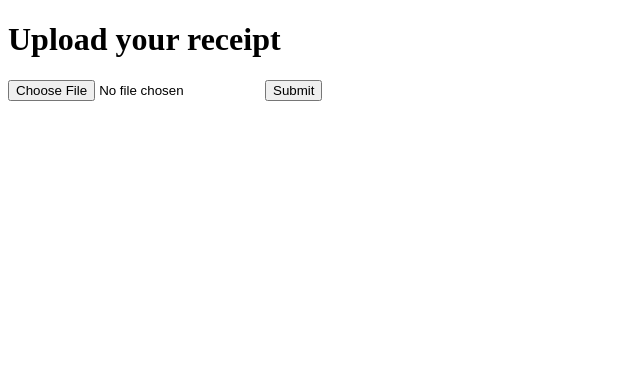
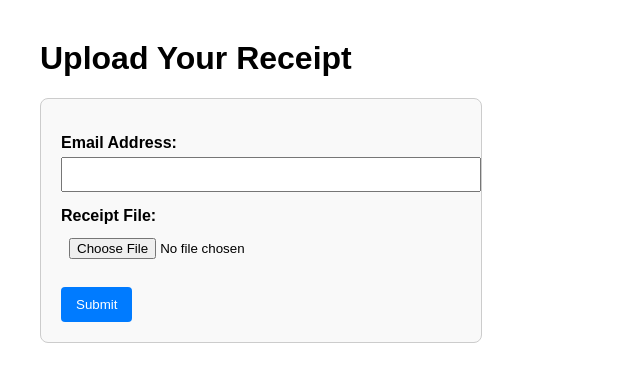
Before and after one commit to khalidumaryusuf2-tech/appy-py, a Flask app: page /upload-receipt in a window 1280 px wide. Shown: the top 382 px of the page, without its empty margins (0-640 px from the left). Run offline with Flask 3, Linux system fonts and the light colour scheme.

Commit message:
Add email field to upload form

```diff
--- a/templates/upload.html
+++ b/templates/upload.html
@@ -1,10 +1,53 @@
 <!DOCTYPE html>
 <html>
-<head><title>Upload Receipt</title></head>
+<head>
+  <title>Upload Receipt</title>
+  <style>
+    body {
+      font-family: Arial, sans-serif;
+      margin: 40px;
+    }
+    form {
+      max-width: 400px;
+      padding: 20px;
+      border: 1px solid #ccc;
+      border-radius: 8px;
+      background-color: #f9f9f9;
+    }
+    label {
+      display: block;
+      margin-top: 15px;
+      font-weight: bold;
+    }
+    input[type="email"],
+    input[type="file"] {
+      width: 100%;
+      padding: 8px;
+      margin-top: 5px;
+    }
+    button {
+      margin-top: 20px;
+      padding: 10px 15px;
+      background-color: #007BFF;
+      color: white;
+      border: none;
+      border-radius: 4px;
+      cursor: pointer;
+    }
+    button:hover {
+      background-color: #0056b3;
+    }
+  </style>
+</head>
 <body>
-  <h1>Upload your receipt</h1>
+  <h1>Upload Your Receipt</h1>
   <form method="POST" enctype="multipart/form-data">
-    <input type="file" name="receipt">
+    <label for="email">Email Address:</label>
+    <input type="email" name="email" id="email" required>
+
+    <label for="receipt">Receipt File:</label>
+    <input type="file" name="receipt" id="receipt" required>
+
     <button type="submit">Submit</button>
   </form>
 </body>
```
